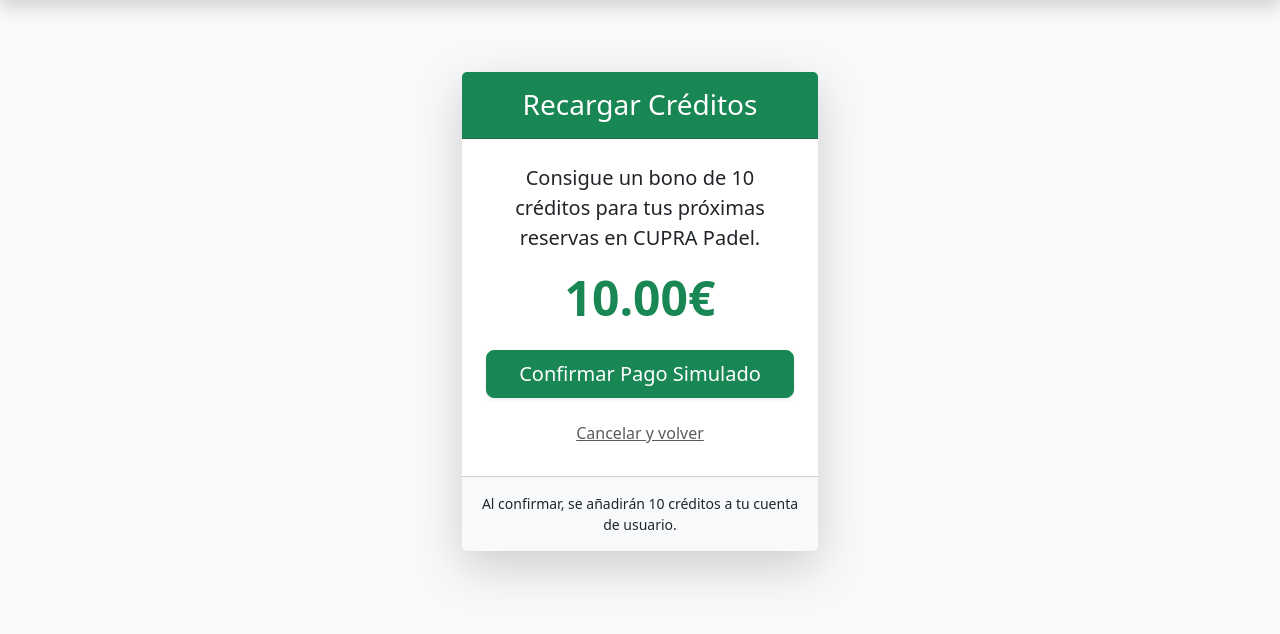
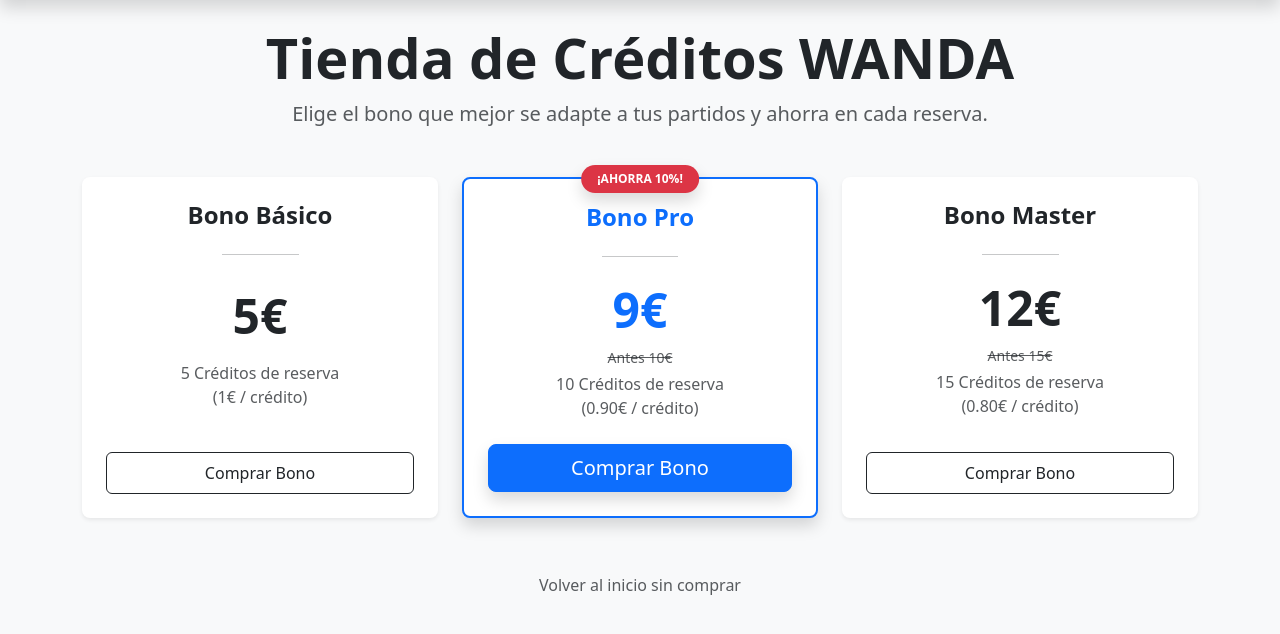
Before and after one commit to kvdl94/proyecto_padel, a Django app: page /comprar-bono/ in a window 1280 px wide. Shown: the part 62-696 px from the top of the page. Run offline with Django 5.2, Linux system fonts and the light colour scheme; the visitor is signed in with stand-in values (Sample User, id 1).

Commit message:
retoques

```diff
--- a/reservas/templates/reservas/base.html
+++ b/reservas/templates/reservas/base.html
@@ -3,7 +3,7 @@
 <head>
     <meta charset="UTF-8">
     <meta name="viewport" content="width=device-width, initial-scale=1.0">
-    <title>CUPRA Padel Club</title>
+    <title>WANDA Padel Club</title>
     <link href="https://cdn.jsdelivr.net/npm/bootstrap@5.3.0/dist/css/bootstrap.min.css" rel="stylesheet">
     <style>
         .navbar-brand { font-size: 1.5rem; letter-spacing: 1px; }
--- a/reservas/templates/reservas/comprar_bono.html
+++ b/reservas/templates/reservas/comprar_bono.html
@@ -1,29 +1,74 @@
 {% extends 'reservas/base.html' %}
 
 {% block content %}
+<div class="text-center mb-5">
+    <h1 class="display-4 fw-bold">Tienda de Créditos WANDA</h1>
+    <p class="lead text-muted">Elige el bono que mejor se adapte a tus partidos y ahorra en cada reserva.</p>
+</div>
+
 <div class="row justify-content-center">
-    <div class="col-md-6 col-lg-4">
-        <div class="card shadow-lg border-0 rounded-3 mt-5">
-            <div class="card-header bg-success text-white text-center py-3">
-                <h3 class="mb-0">Recargar Créditos</h3>
+    <div class="col-md-4 mb-4">
+        <div class="card shadow-sm border-0 h-100 text-center rounded-3">
+            <div class="card-body p-4 d-flex flex-column">
+                <h3 class="fw-bold h4">Bono Básico</h3>
+                <hr class="mx-auto w-25">
+                <div class="display-5 my-3 fw-bold">5€</div>
+                <p class="text-muted mb-4">5 Créditos de reserva<br>(1€ / crédito)</p>
+
+                <form method="post" class="mt-auto">
+                    {% csrf_token %}
+                    <input type="hidden" name="cantidad" value="5">
+                    <button type="submit" class="btn btn-outline-dark w-100 py-2">Comprar Bono</button>
+                </form>
             </div>
-            <div class="card-body p-4 text-center">
-                <p class="lead">Consigue un bono de <strong>10 créditos</strong> para tus próximas reservas en CUPRA Padel.</p>
-                <div class="display-5 fw-bold text-success mb-4">10.00€</div>
+        </div>
+    </div>
 
-                <form method="post">
+    <div class="col-md-4 mb-4">
+        <div class="card shadow border-primary h-100 text-center rounded-3 position-relative" style="border-width: 2px !important;">
+            <span class="position-absolute top-0 start-50 translate-middle badge rounded-pill bg-danger px-3 py-2 shadow">
+                ¡AHORRA 10%!
+            </span>
+
+            <div class="card-body p-4 d-flex flex-column">
+                <h3 class="fw-bold h4 text-primary">Bono Pro</h3>
+                <hr class="mx-auto w-25">
+                <div class="display-5 my-2 fw-bold text-primary">9€</div>
+                <p class="text-muted text-decoration-line-through small mb-1">Antes 10€</p>
+                <p class="text-muted mb-4">10 Créditos de reserva<br>(0.90€ / crédito)</p>
+
+                <form method="post" class="mt-auto">
                     {% csrf_token %}
-                    <button type="submit" class="btn btn-success btn-lg w-100 shadow-sm">
-                        Confirmar Pago Simulado
-                    </button>
+                    <input type="hidden" name="cantidad" value="10">
+                    <button type="submit" class="btn btn-primary btn-lg w-100 shadow py-2">Comprar Bono</button>
                 </form>
+            </div>
+        </div>
+    </div>
 
-                <a href="{% url 'home' %}" class="btn btn-link mt-3 text-muted">Cancelar y volver</a>
-            </div>
-            <div class="card-footer bg-light text-center small py-3">
-                Al confirmar, se añadirán 10 créditos a tu cuenta de usuario.
+    <div class="col-md-4 mb-4">
+        <div class="card shadow-sm border-0 h-100 text-center rounded-3">
+            <div class="card-body p-4 d-flex flex-column">
+                <h3 class="fw-bold h4">Bono Master</h3>
+                <hr class="mx-auto w-25">
+                <div class="display-5 my-2 fw-bold">12€</div>
+                <p class="text-muted text-decoration-line-through small mb-1">Antes 15€</p>
+                <p class="text-muted mb-4">15 Créditos de reserva<br>(0.80€ / crédito)</p>
+
+                <form method="post" class="mt-auto">
+                    {% csrf_token %}
+                    <input type="hidden" name="cantidad" value="15">
+                    <button type="submit" class="btn btn-outline-dark w-100 py-2">Comprar Bono</button>
+                </form>
             </div>
         </div>
     </div>
 </div>
+
+<div class="text-center mt-4">
+    <a href="{% url 'home' %}" class="btn btn-link text-muted text-decoration-none">
+        <i class="bi bi-arrow-left"></i> Volver al inicio sin comprar
+    </a>
+</div>
+
 {% endblock %}
--- a/reservas/templates/reservas/home.html
+++ b/reservas/templates/reservas/home.html
@@ -2,7 +2,7 @@
 
 {% block content %}
 <div class="text-center mb-5">
-    <h1 class="display-4 fw-bold">Bienvenido a CUPRA Padel</h1>
+    <h1 class="display-4 fw-bold">Bienvenido a WANDA Padel</h1>
     <p class="lead text-muted">Reserva tu pista y empieza a jugar en las mejores instalaciones.</p>
 </div>
 
--- a/reservas/views.py
+++ b/reservas/views.py
@@ -30,12 +30,18 @@
     return render(request, 'reservas/registro.html', {'form': form})
 
 @login_required
+@login_required
 def comprar_bono(request):
     if request.method == 'POST':
-        user = request.user
-        user.creditos += 10
-        user.save()
-        return redirect('home')
+        # Obtenemos la cantidad de créditos del botón que pulsó el usuario
+        cantidad = int(request.POST.get('cantidad', 0))
+        if cantidad > 0:
+            user = request.user
+            user.creditos += cantidad
+            user.save()
+            messages.success(request, f"¡Has recargado {cantidad} créditos con éxito!")
+            return redirect('home')
+
     return render(request, 'reservas/comprar_bono.html')
 
 # --- NUEVA FUNCIÓN PARA EL REQUISITO 20 ---
```
